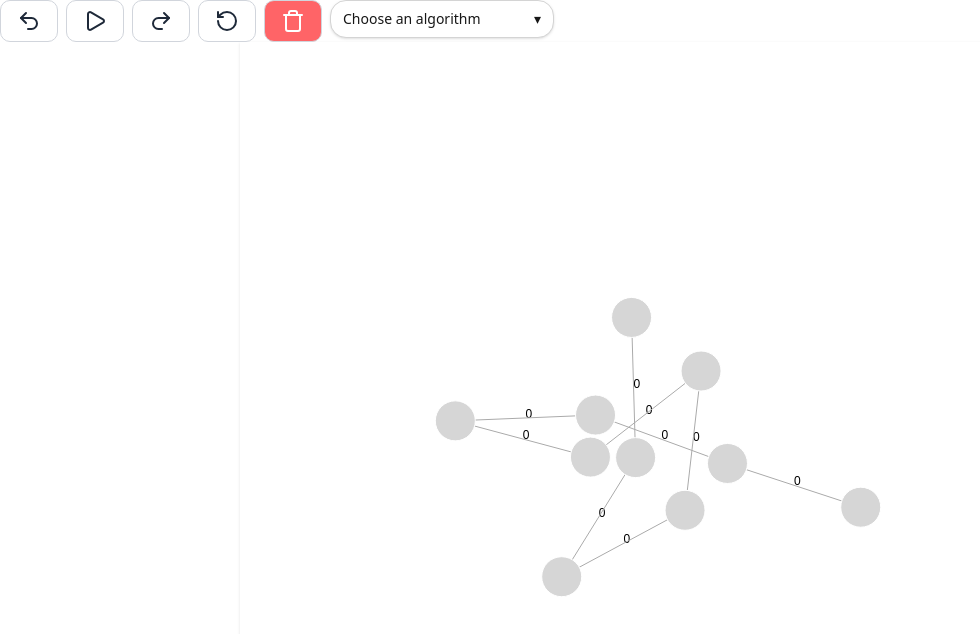
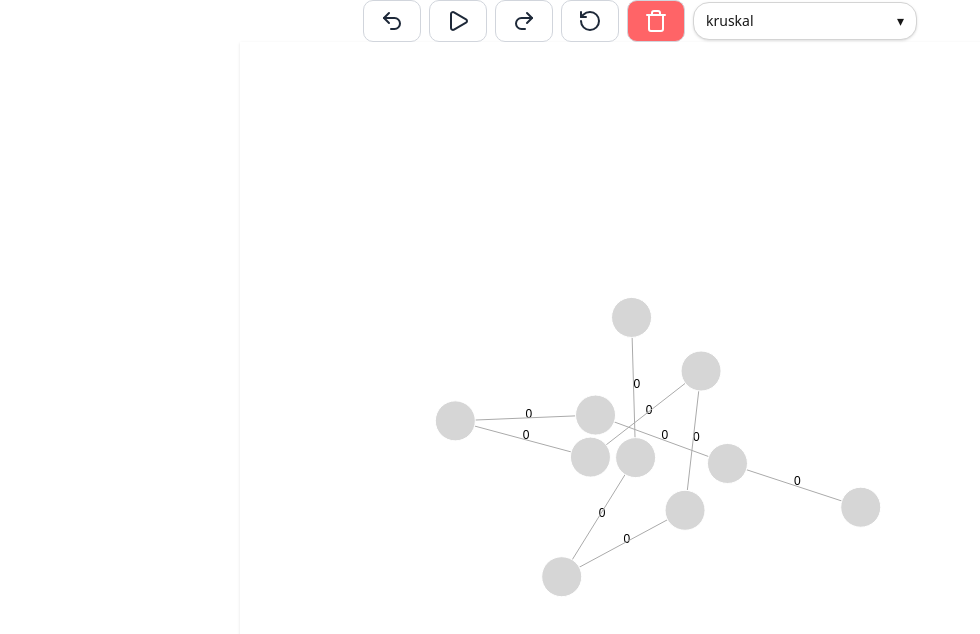
Before and after one commit to Leprekus/mite, a Next.js app: page / in a window 1280 px wide. Shown: the top 634 px of the page, without its empty margins (0-980 px from the left). Built offline with nearby package versions, Linux system fonts and the light colour scheme.

Commit message:
add options to select

```diff
--- a/app/components/grid.tsx
+++ b/app/components/grid.tsx
@@ -22,11 +22,13 @@ enum MediaAction {
 	Clear = 'clear',
 	Reset = 'reset'
 };
+
+const algorithms: AlgorithmName[] = ['bellmanFord', 'kruskal', 'prim', 'dijkstra'];
 export default function Grid() {
 	const canvasRef = useRef<HTMLCanvasElement| null>(null);
 	const visualizerRef = useRef<ReturnType<GraphController['visualizer']> | null>(null);
 	const [isPlaying, setIsPlaying] = useState<boolean>(false);
-  	const [algorithm, setAlgorithm] = useState<string | null>(null);
+  	const [algorithm, setAlgorithm] = useState<AlgorithmName>('kruskal');
 	useEffect(() => {
 		if(!canvasRef.current) return;
 		let nodes: Vertex[] = Array.from({ length: 10 },() => ({
@@ -114,12 +116,14 @@ export default function Grid() {
 
 	};
 	const handleSetAlgorithm = (option: string) => {
-		setAlgorithm(option);
-		visualizerRef.current?.reset(option as AlgorithmName);
+		const opt = option as AlgorithmName;
+		setAlgorithm(opt);
+		handleMedia(MediaAction.Pause);
+		visualizerRef.current?.reset(opt);
 	}
 	return (
 	<div className=''>
-		<div className='flex gap-2'>
+		<div className='flex gap-2 justify-center items-center'>
 
 		<Button onClick={() =>handleMedia(MediaAction.StepBack)}><Undo2/></Button>
 		<Button onClick={() => {
@@ -136,11 +140,17 @@ export default function Grid() {
 		>
 			<Trash/>
 		</Button>
-		<Select defaultValue={null} onValueChange={handleSetAlgorithm}>
+		<Select defaultValue={algorithm} onValueChange={handleSetAlgorithm}>
 			<Select.Trigger placeholder="Choose an algorithm" />
 			<Select.Content>
-				<Select.Item value="dijkstra">Dijkstra</Select.Item>
-				<Select.Item value="kruskal">Kruskal</Select.Item>
+				{algorithms
+					.map(a =>
+					     <Select.Item
+					     	value={a}
+						key={a}
+					      >
+					     	{a}
+					     </Select.Item>)}
 			</Select.Content>
 		</Select>
 
```
